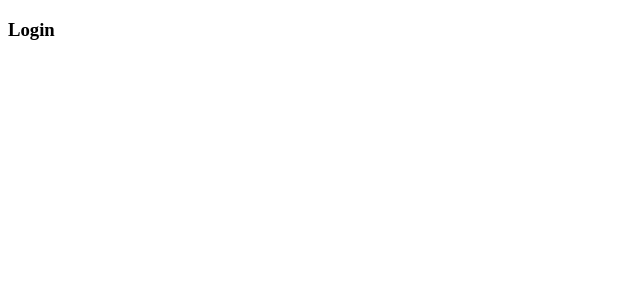
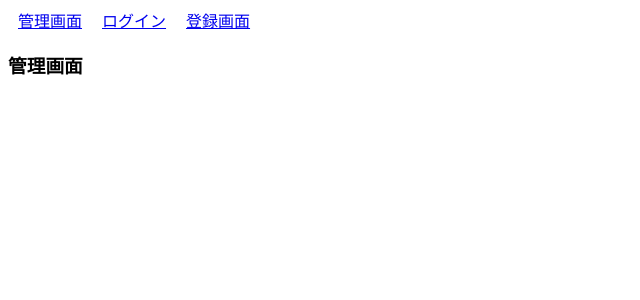
Before and after one commit to daisuke-hara0515/rails_vue_docker, a Vue app in the folder frontend/: page / in a window 1280 px wide. Shown: the top 300 px of the page, without its empty margins (0-640 px from the left). Built offline with nearby package versions, Linux system fonts and the light colour scheme.

Commit message:
各種コンポーネント表記

```diff
--- a/frontend/src/App.vue
+++ b/frontend/src/App.vue
@@ -1,5 +1,17 @@
+// App.vueは一番大元のコンポーネント
 <template>
   <div>
+    <header>
+      <router-link to="/" class="header-item">管理画面</router-link>
+      <router-link to="/login" class="header-item">ログイン</router-link>
+      <router-link to="/register" class="header-item">登録画面</router-link>
+    </header>
     <router-view></router-view>
   </div>
 </template>
+
+<style scoped>
+.header-item{
+  padding: 10px;
+}
+</style>
--- a/frontend/src/router.js
+++ b/frontend/src/router.js
@@ -1,5 +1,6 @@
 import Vue from 'vue';
 import Router from 'vue-router';
+import Home from './views/Home.vue';
 import Login from './views/Login.vue';
 import Register from './views/Register.vue';
 
@@ -8,6 +9,7 @@ Vue.use(Router);
 export default new Router({
     mode:'history',
     routes:[
-        {path: '/', component: Login},
+        {path: '/', component: Home},
+        {path: '/login', component: Login},
         {path: '/register',component: Register}]
 })
--- /dev/null
+++ b/frontend/src/views/Home.vue
@@ -0,0 +1,5 @@
+<template>
+    <div>
+        <h3>管理画面</h3>
+    </div>
+</template>
--- a/frontend/src/views/Login.vue
+++ b/frontend/src/views/Login.vue
@@ -1,5 +1,6 @@
 <template>
     <div>
         <h3>Login</h3>
+        <button>ログイン</button>
     </div>
 </template>
```
